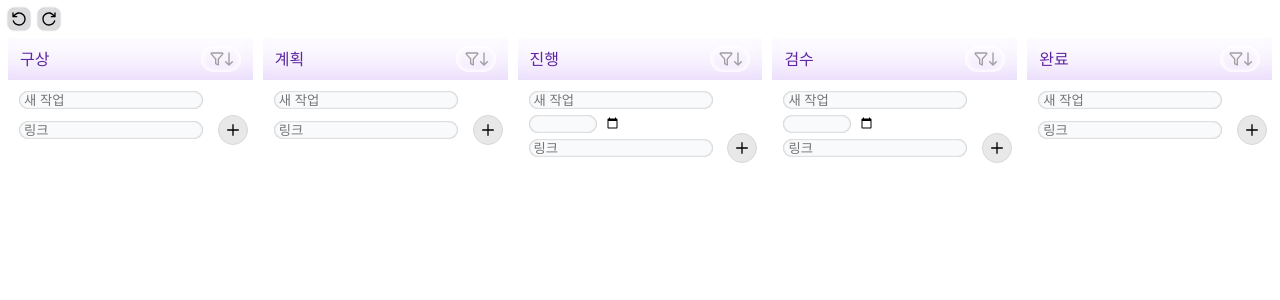
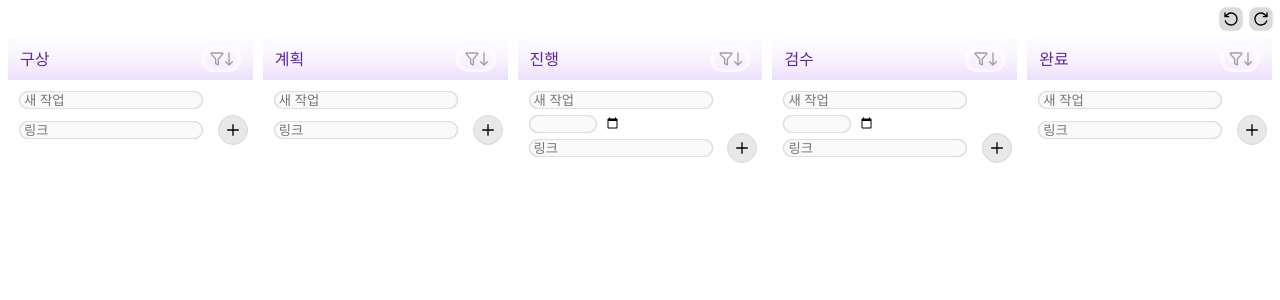
Before and after one commit to mskang-elice/task-tracker, a React (Vite) app: page / in a window 1280 px wide. Shown: the top 300 px of the page. Built offline with nearby package versions, Linux system fonts and the light colour scheme.

Commit message:
Toolbar position

```diff
--- a/src/TaskTracker.tsx
+++ b/src/TaskTracker.tsx
@@ -49,7 +49,7 @@ const Container = styled.div`
 const ToolBarContainer = styled.div`
   display: flex;
   flex-direction: row;
-  justify-content: space-between;
+  justify-content: end;
 
   margin-bottom: 8px;
 
```
Also changed, not shown: 2 other files (tests, documents, lock files or other folders).
